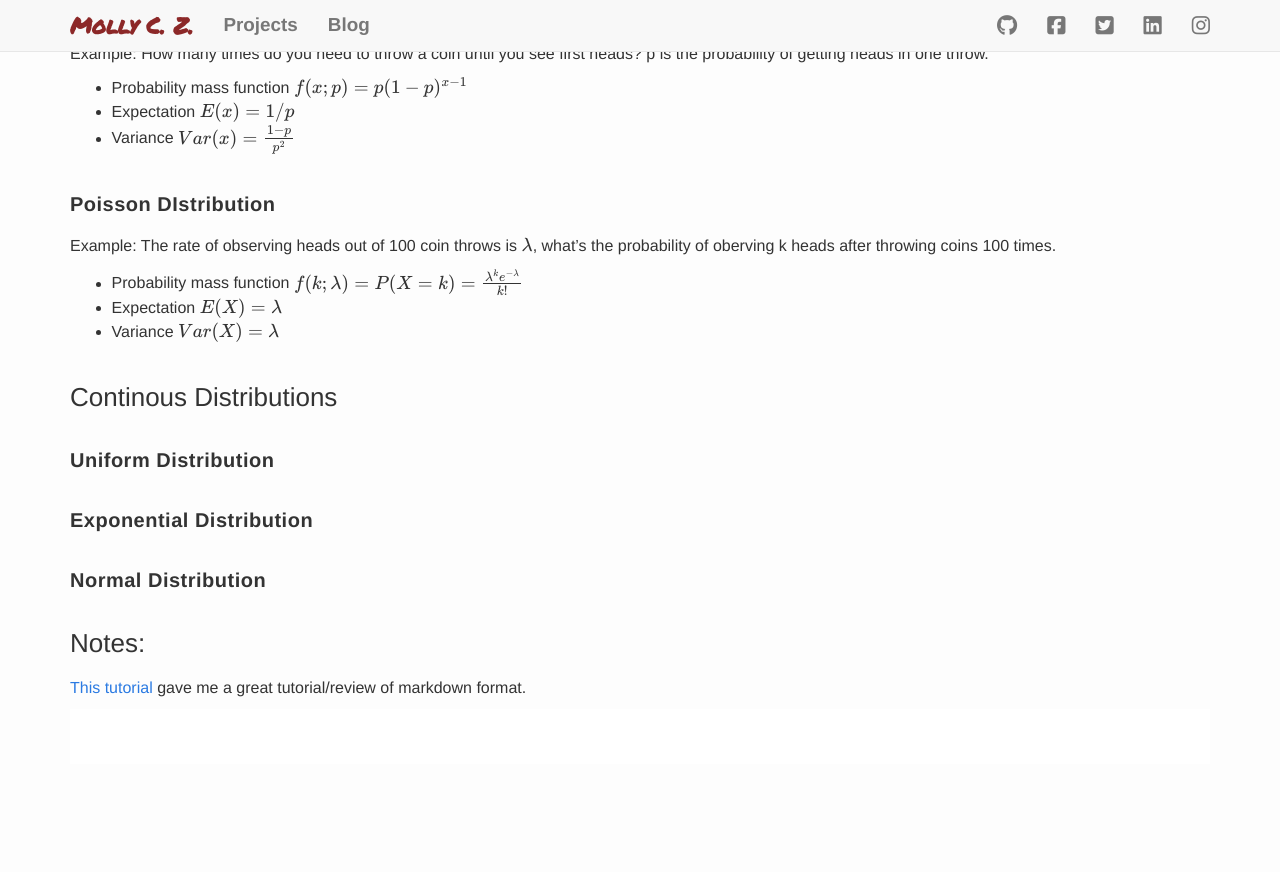
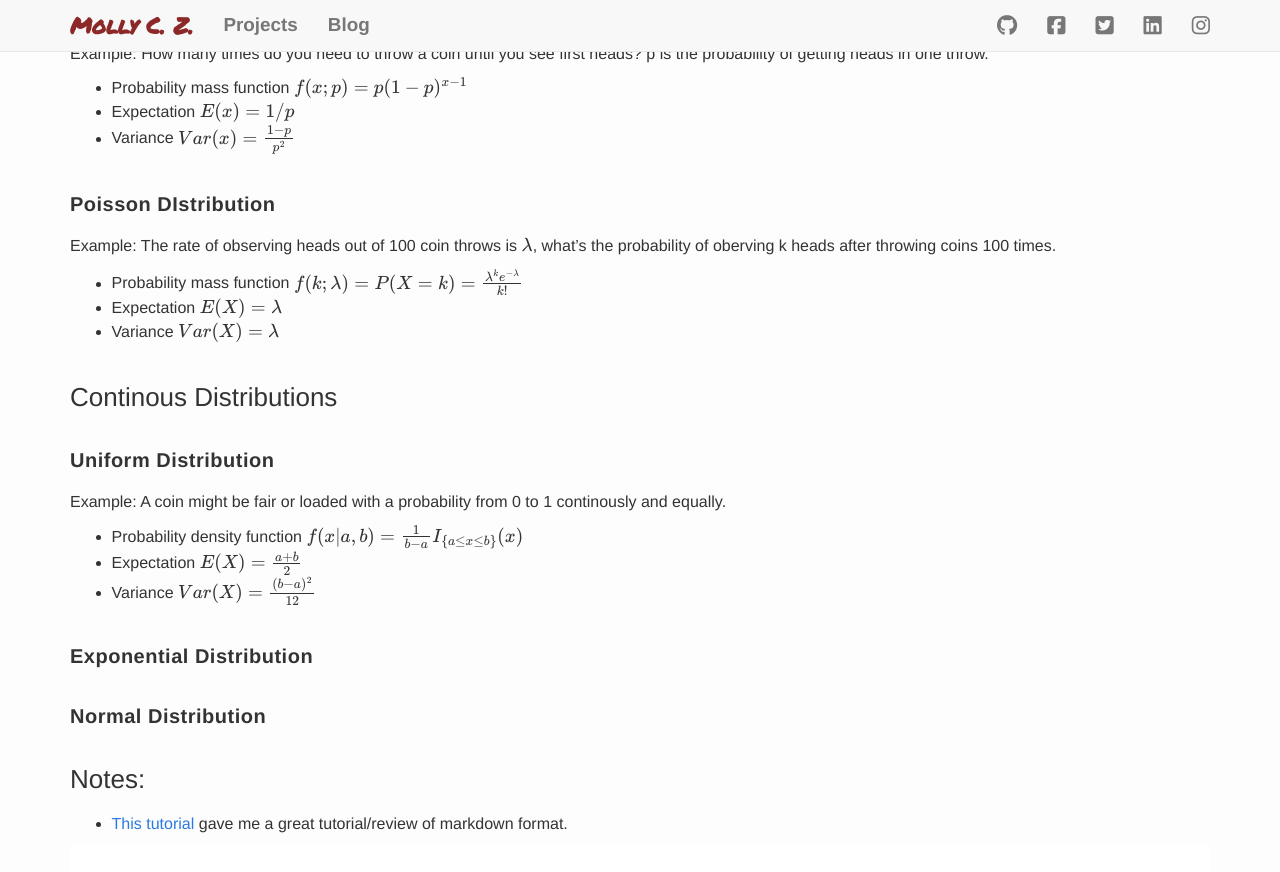
Before and after one commit to MollyZhang/MollyZhang.github.io_offline, a Jekyll site: the page built from _posts/2017-1-25-review-of-distributions.md, in a window 1280 px wide and 900 px high, scrolled down 1443 px. Shown: the top 872 px of the window. Built offline with Jekyll 4.4.1, drawn with Linux system fonts in a browser that asks for light colours; nearby versions of some CDN libraries; formulas are drawn with MathJax 3; comment, search, counter and statistics services are not loaded; before the commit the page ends 2207 px from its top, so only the background shows below that.

```diff
--- a/_posts/2017-1-25-review-of-distributions.md
+++ b/_posts/2017-1-25-review-of-distributions.md
@@ -69,6 +69,12 @@
 ### Continous Distributions
 
 #### **Uniform Distribution**
+Example: A coin might be fair or loaded with a probability from 0 to 1 continously and equally.
+* Probability density function $f(x \| a,b) = \frac{1}{b-a} I_{ \\{ a \leq x \leq b \\}}(x)$
+* Expectation $E(X) = \frac{a+b}{2} $
+* Variance $Var(X) = \frac{(b-a)^2}{12} $
+
+
 
 #### **Exponential Distribution**
 
@@ -88,6 +94,6 @@
 
 ### Notes:
 
-[This tutorial](http://www.markdowntutorial.com/lesson/5/) gave me a great tutorial/review of markdown format.
+* [This tutorial](http://www.markdowntutorial.com/lesson/5/) gave me a great tutorial/review of markdown format.
 
-[This article](http://cwoebker.com/posts/latex-math-magic) helped me display the above math equations on markdown files.
+* [This article](http://cwoebker.com/posts/latex-math-magic) helped me display the above math equations on markdown files.
```
